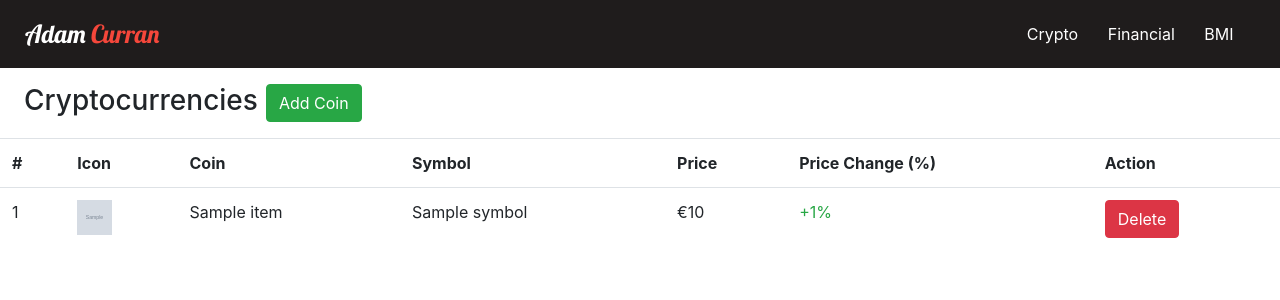
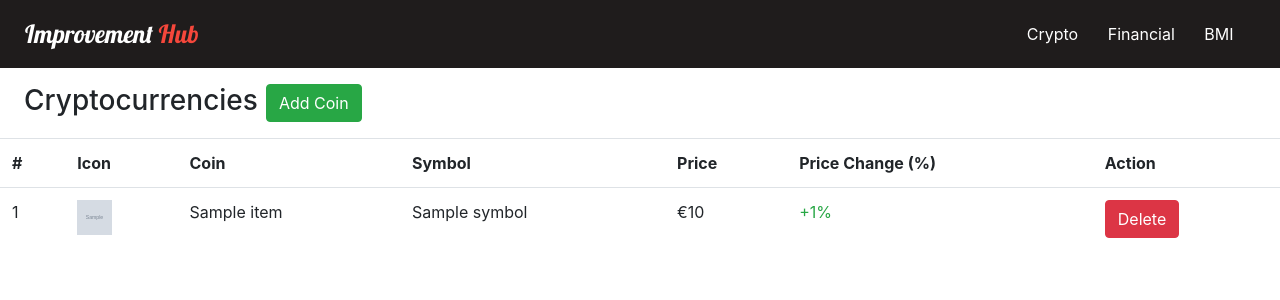
Before and after one commit to AdCur/hdip-web-project, a Flask app: page / in a window 1280 px wide. Shown: the top 300 px of the page. Run offline with Flask 2, Linux system fonts and the light colour scheme; tables that the repository leaves empty hold one stand-in row (values such as "Sample post"); grey boxes marked "Sample" are stand-in pictures; a database or web service that is not in the repository returns one stand-in record (values such as "Sample title"); data that the repository does not hold is empty.

Commit message:
minor adjustments to base

```diff
--- a/application/templates/base.html
+++ b/application/templates/base.html
@@ -22,7 +22,7 @@
 <body>
     <!-- navigation bar -->
     <nav class="navbar navbar-expand-lg sticky-top" style="background-color: #1f1c1c;">
-        <a class="navbar-brand" style="color: white">Adam <span style="color: #f5473b">Curran</span></a>
+        <a class="navbar-brand" style="color: white">Improvement <span style="color: #f5473b">Hub</span></a>
         <button class="navbar-toggler" type="button" data-toggle="collapse" data-target="#navbarNav"
             aria-controls="navbarNav" aria-expanded="false" aria-label="Toggle navigation">
             <span class="navbar-toggler-icon"></span>
```
